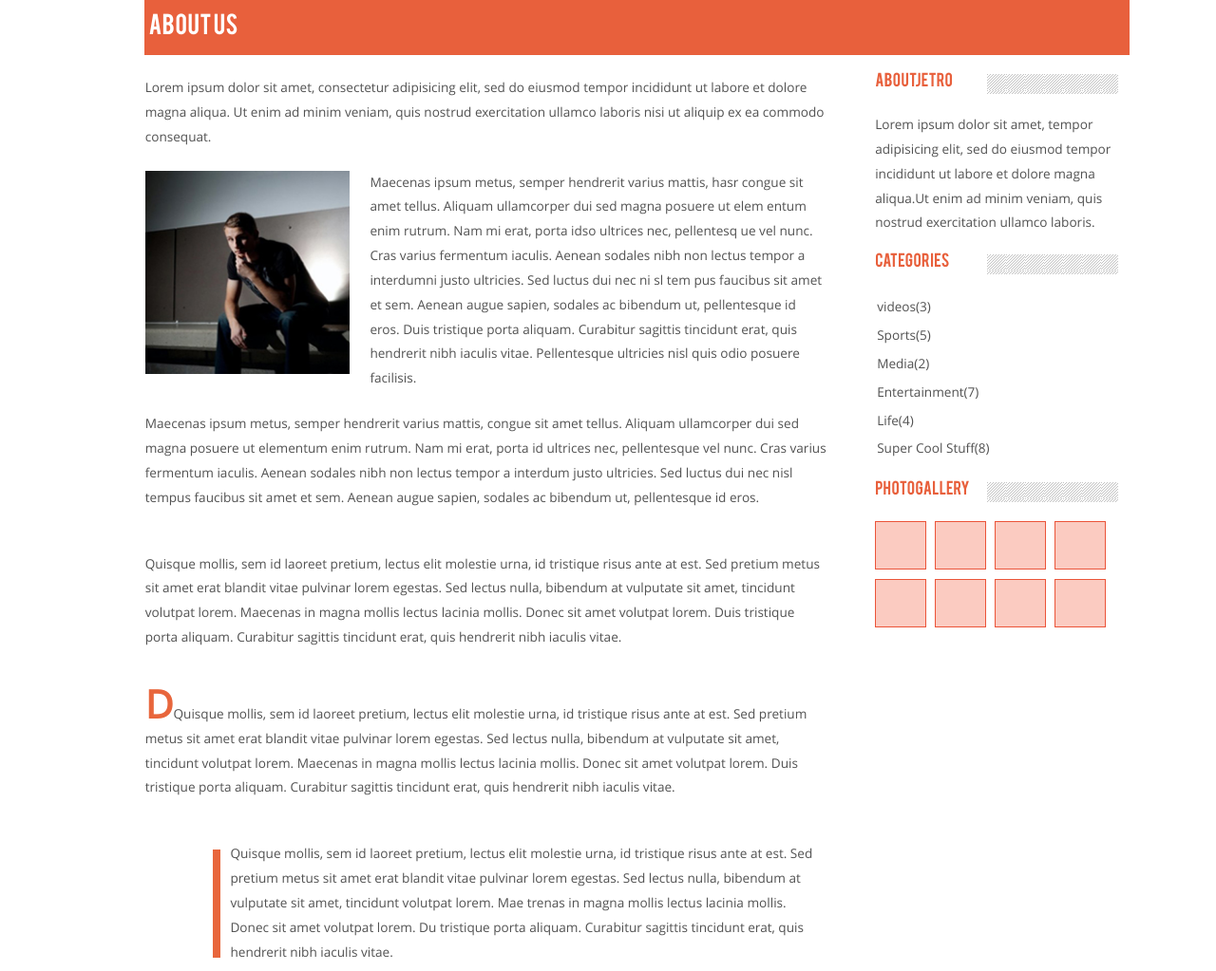
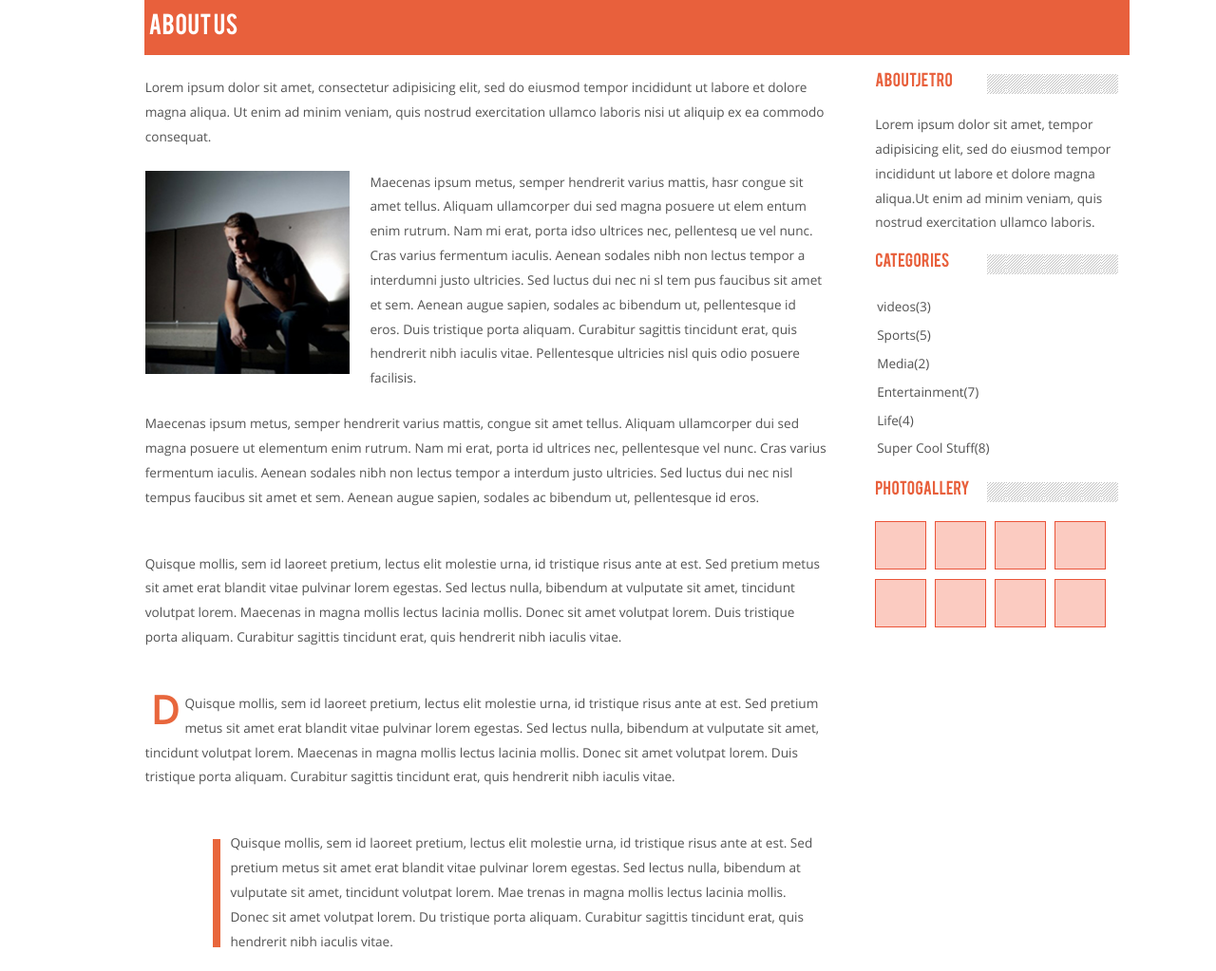
Before and after one commit to DmytroTohan/html-css-homework, a plain HTML site: page CSS/about.html in a window 1280 px wide. Shown: the part 74-1097 px from the top of the page at 95% size. Drawn offline with Linux system fonts and the light colour scheme.

Commit message:
fixed bugs

```diff
--- a/CSS/css/style.css
+++ b/CSS/css/style.css
@@ -658,6 +658,8 @@ button::-moz-focus-inner {
     color: #e8663c;
     font-size: 3em;
     font-weight: bold;
+    float: left;
+    padding: 6px;
 }
 
 
```
